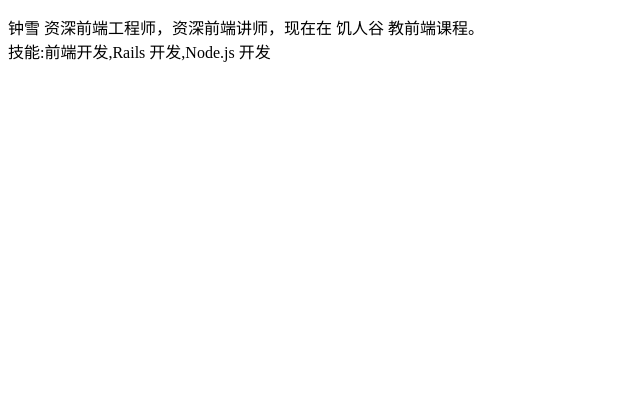
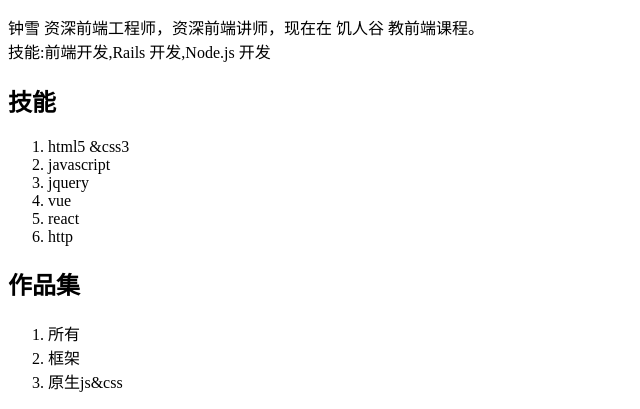
Before and after one commit to luo1xue/blog, a plain HTML site: page resume/index.html in a window 1280 px wide. Shown: the part 642-1051 px from the top of the page, without its empty margins (0-640 px from the left). Before the commit the page ends 800 px from the top, so only its background shows below. Drawn offline with Linux system fonts and the light colour scheme.

Commit message:
钟雪的个人简历

```diff
--- a/resume/index.html
+++ b/resume/index.html
@@ -60,5 +60,31 @@
         技能:前端开发,Rails 开发,Node.js 开发
 	   </p>
   </main>
+  <section>
+	<h2>技能</h2>
+	<ol>
+		<li>html5 &amp;css3</li>
+		<li>javascript</li>
+		<li>jquery</li>
+		<li>vue</li>
+		<li>react</li>
+		<li>http</li>
+	</ol>
+  </section>
+  <section>
+	<h2>作品集</h2>
+	<nav>
+		<ol>
+			<li>所有</li>
+			<li>框架</li>
+			<li>原生js&amp;css</li>
+		</ol>
+		<div class="jobs">
+			<div class="big"></div>
+			<div class="small"></div>
+			<div class="small"></div>
+		</div>
+	</nav>
+  </section>
  </body>
 </html>
```
Also changed, not shown: 1 other file.
